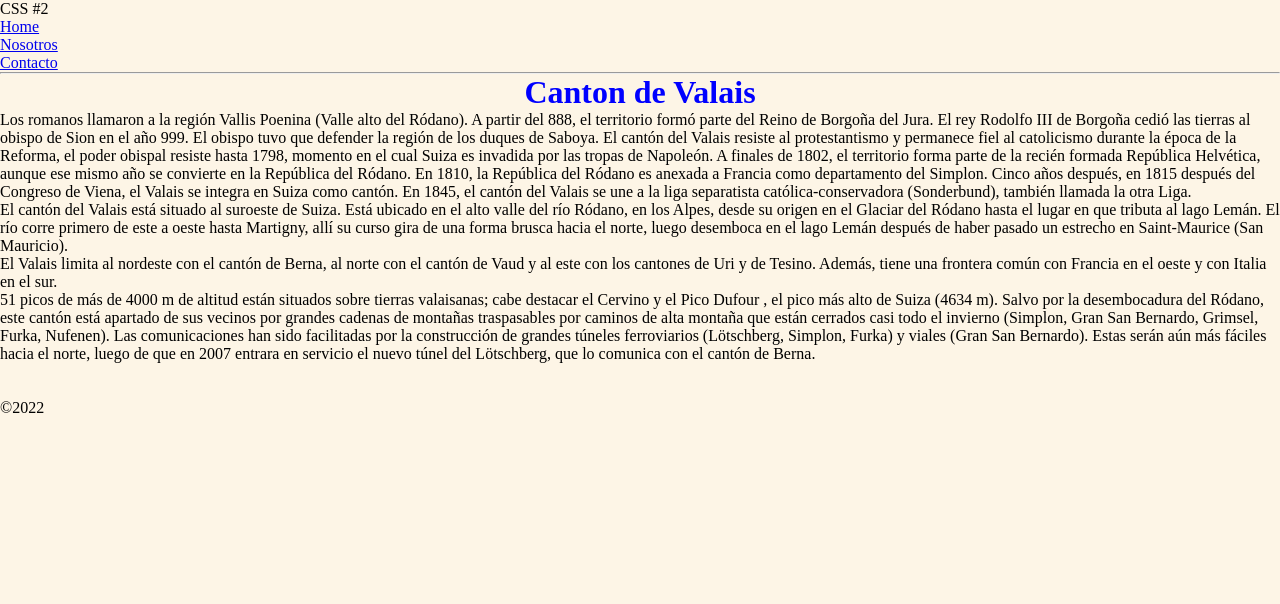
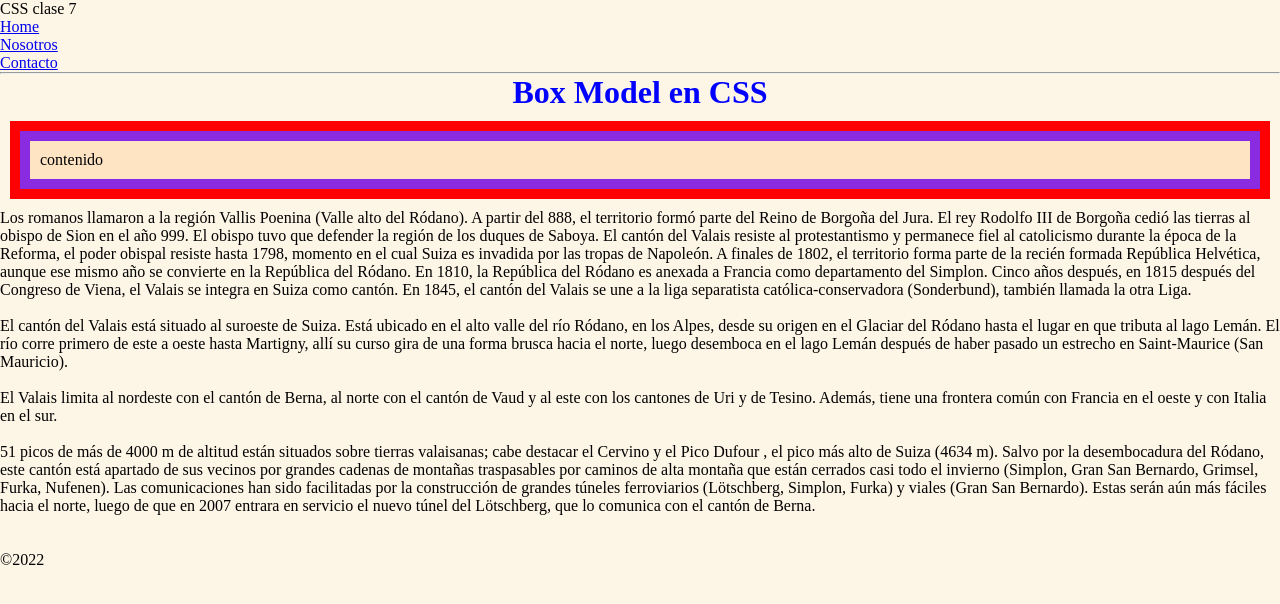
Before and after one commit to richardpablo25/prueba, a plain HTML site: page clase 7 css/index.html in a window 1280 px wide. Drawn offline with Linux system fonts and the light colour scheme.

Commit message:
box sizing 7

```diff
--- a/clase 7 css/index.html
+++ b/clase 7 css/index.html
@@ -5,7 +5,7 @@
     <meta http-equiv="X-UA-Compatible" content="IE=edge">
     <meta name="viewport" content="width=, initial-scale=1.0">
     <link rel="stylesheet" href="./styles.css"
-    <title>CSS #2</title>
+    <title>CSS clase 7</title>
 </head>
 <body>
     <header>
@@ -26,7 +26,14 @@
     <main>
 
 
-        <h1>Canton de Valais</h1>
+        <h1>Box Model en CSS</h1>
+        <div>
+            contenido
+        </div>
+
+
+
+
         <section>
             <article>
                 <p>Los romanos  llamaron a la región Vallis Poenina (Valle alto del Ródano). A partir del 888, el territorio formó parte
@@ -44,7 +51,7 @@
                 </p>
 
             </article>
-
+            <br>
             <article>
                 <p>El cantón del Valais está situado al suroeste de Suiza. Está ubicado en el alto valle del río Ródano, en los Alpes,
                 desde su origen en el Glaciar del Ródano hasta el lugar en que tributa al lago Lemán. El río corre primero de este a oeste
@@ -52,13 +59,13 @@
                 pasado un estrecho en Saint-Maurice (San Mauricio).
                 </p>
             </article>
-
+            <br>
             <article>
                 <p>El Valais limita al nordeste con el cantón de Berna, al norte con el cantón de Vaud y al este con los cantones de Uri
                 y de Tesino. Además, tiene una frontera común con Francia en el oeste y con Italia en el sur.
                 </p>
             </article>
-
+            <br>
             <article>
                 <p>51 picos de más de 4000 m de altitud están situados sobre tierras valaisanas; cabe destacar el Cervino y el Pico Dufour
                 , el pico más alto de Suiza (4634 m).
--- a/clase 7 css/styles.css
+++ b/clase 7 css/styles.css
@@ -17,15 +17,11 @@ h1{
     text-align: center;
 
 }
+div{
+    padding: 10px;
+    border: 10px solid blueviolet;
+    margin: 20px;
+    background-color: bisque;
+    outline: 10px solid red;
 
-/* Pseudo clase */
-
-h1:hover{
-    color:#ff1493;
 }
-
-
-
-section{
-    justify-content: center;
-}
```
